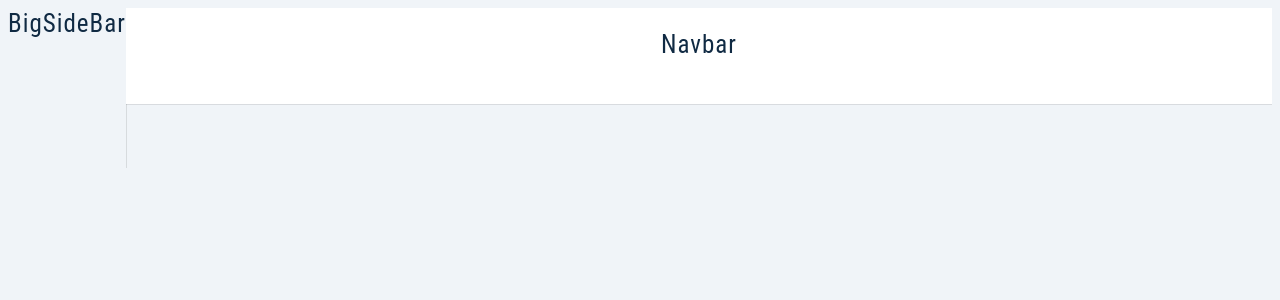
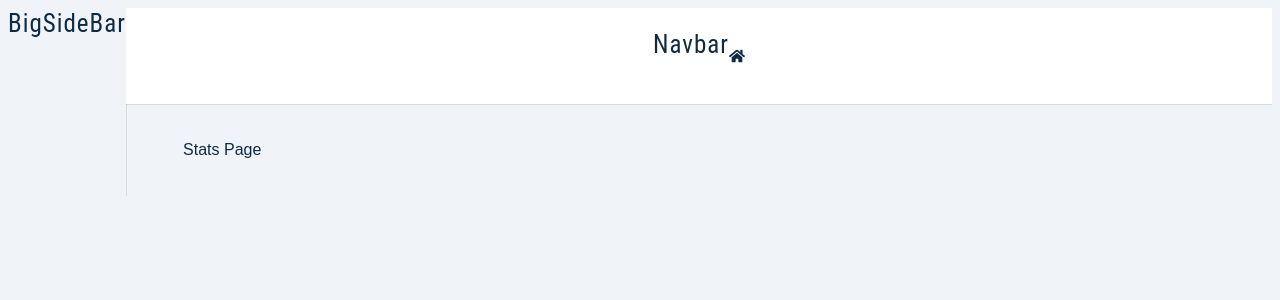
Before and after one commit to EricChukoltyansky/Jobify, a React (Create React App) app in the folder client/: page / in a window 1280 px wide. Shown: the top 300 px of the page. Built offline with nearby package versions, Linux system fonts and the light colour scheme; sample sign-in values are in the browser's storage.

Commit message:
react icons

```diff
--- a/client/package.json
+++ b/client/package.json
@@ -10,6 +10,7 @@
     "history": "^5.2.0",
     "react": "^17.0.2",
     "react-dom": "^17.0.2",
+    "react-icons": "^4.3.1",
     "react-router-dom": "^6.2.1",
     "react-scripts": "5.0.0",
     "styled-components": "^5.3.3",
--- a/client/src/App.js
+++ b/client/src/App.js
@@ -20,7 +20,7 @@ function App() {
             </ProtectedRoute>
           }
         >
-          <Route index path="stats" element={<Stats />} />
+          <Route index element={<Stats />} />
           <Route path="all-jobs" element={<AllJobs />} />
           <Route path="add-job" element={<AddJob />} />
           <Route path="profile" element={<Profile />} />
--- a/client/src/components/Navbar.js
+++ b/client/src/components/Navbar.js
@@ -1,10 +1,12 @@
 import React from "react";
 import Wrapper from "../assets/wrappers/Navbar";
+import { FaHome } from "react-icons/fa";
 
 function Navbar() {
   return (
     <Wrapper>
       <h4>Navbar</h4>
+      <FaHome />
     </Wrapper>
   );
 }
```
Also changed, not shown: 1 other file (tests, documents, lock files or other folders).
